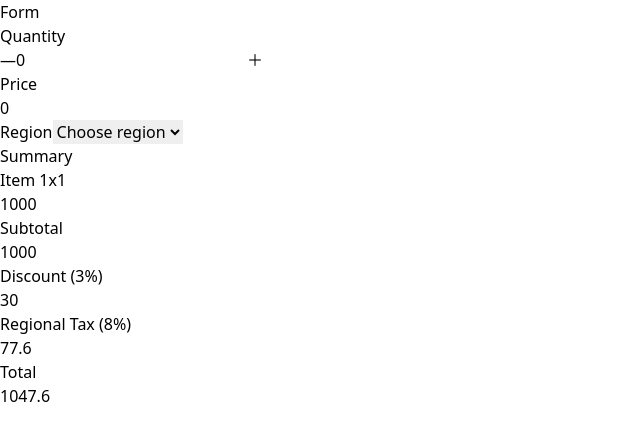
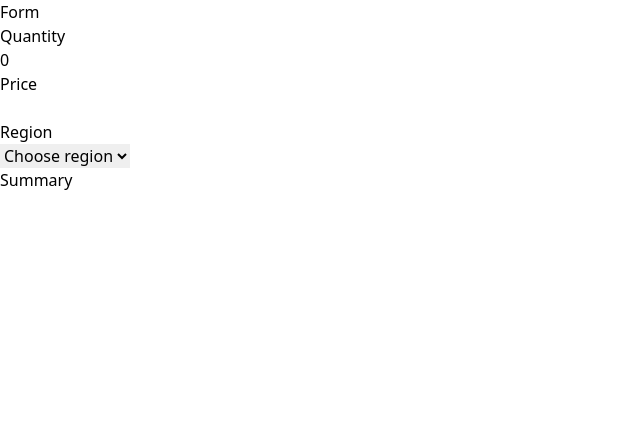
Before and after one commit to bastantebom/retail-calculator, a React (Vite) app: page / in a window 1280 px wide. Shown: the top 440 px of the page, without its empty margins (0-640 px from the left). Built offline with nearby package versions, Linux system fonts and the light colour scheme.

Commit message:
Retail calculator hook

```diff
--- a/index.html
+++ b/index.html
@@ -1,14 +1,12 @@
-<!doctype html>
+<!DOCTYPE html>
 <html lang="en">
   <head>
     <meta charset="UTF-8" />
-    <link rel="icon" type="image/svg+xml" href="/vite.svg" />
     <meta name="viewport" content="width=device-width, initial-scale=1.0" />
-    <title>Vite + React + TS</title>
+    <title>Retail Calculator</title>
   </head>
   <body>
-    <div id="root">
-    </div>
+    <div id="root"></div>
     <script type="module" src="/src/main.tsx"></script>
   </body>
 </html>
--- a/src/RetailCalculator.tsx
+++ b/src/RetailCalculator.tsx
@@ -1,44 +1,29 @@
-import { useState } from "react";
-import { Quantity, ItemPrice, Region } from "./component";
+import { ItemPrice, Quantity, Region, Summary } from "./component";
 import "./css/retail-calculator.css";
-import { Summary } from "./component/Summary";
-import { SummaryDetails } from "./helper";
+import { useRetailCalculator } from "./useRetailCalculator";
 
 function RetailCalculator() {
-  const [price, setPrice] = useState(0);
-  const [code, setCode] = useState("");
-  const handleQuantityChange = (increment: boolean) => {
-    if (increment) console.log("increment");
-    else console.log("decrement");
-  };
-
-  const handlePriceChange = (e: React.FormEvent<HTMLInputElement>) => {
-    setPrice(Number(e.currentTarget.value));
-  };
-
-  const handleRegionChange = (e: React.ChangeEvent<HTMLSelectElement>) => {
-    setCode(e.currentTarget.value);
-  };
-
-  const summary: SummaryDetails = {
-    quantity: 1,
-    amount: 1000,
-    subtotal: 1000,
-    discountRate: "3%",
-    discountedAmount: 30,
-    regionTaxRate: "8%",
-    regionTaxedAmount: 77.6,
-    total: 1047.6,
-  };
-
+  const {
+    data: { summary, price, code, quantity },
+    operations: { handlePriceChange, handleRegionChange, handleQuantityChange },
+  } = useRetailCalculator();
   return (
     <>
       <div>
-        <div className="form p-10">
+        <div className="form p-10 space-y-4">
           <h1 className="text-4xl underline">Form</h1>
-          <Quantity quantity={0} onQuantityChange={handleQuantityChange} />
-          <ItemPrice price={price} onPriceChange={handlePriceChange} />
+          <Quantity
+            quantity={quantity}
+            onQuantityChange={handleQuantityChange}
+          />
+          <ItemPrice
+            price={parseFloat(price)}
+            onPriceChange={handlePriceChange}
+          />
           <Region code={code} onRegionChange={handleRegionChange} />
+          {/* <button onClick={handleCalculate} className="btn p-2 border">
+            Calculate
+          </button> */}
         </div>
 
         <div className="details p-10 border-t-8">
--- a/src/component/ItemPrice.tsx
+++ b/src/component/ItemPrice.tsx
@@ -12,9 +12,11 @@ export const ItemPrice: FC<ItemPriceProps> = ({ price, onPriceChange }) => {
       <div className="flex items-center">
         <input
           name="itemPrice"
-          type="text"
+          type="number"
           value={price}
           onChange={onPriceChange}
+          className="text-center border p-2"
+          step="any"
         />
       </div>
     </div>
--- a/src/component/Quantity.tsx
+++ b/src/component/Quantity.tsx
@@ -2,7 +2,7 @@ import type { FC } from "react";
 
 export type QuantityProps = {
   quantity: number;
-  onQuantityChange: (increment: boolean) => void;
+  onQuantityChange: (e: React.FormEvent<HTMLInputElement>) => void;
 };
 
 export const Quantity: FC<QuantityProps> = ({ quantity, onQuantityChange }) => {
@@ -10,15 +10,19 @@ export const Quantity: FC<QuantityProps> = ({ quantity, onQuantityChange }) => {
     <div>
       <label>Quantity</label>
       <div className="flex items-center">
-        <button onClick={() => onQuantityChange(false)}>&mdash;</button>
+        {/* <button onClick={() => onQuantityChange(false)} className="p-2 border">
+          &mdash;
+        </button> */}
         <input
           name="quantity"
-          className=""
-          type="text"
+          className="text-center border p-2"
+          type="number"
           value={quantity}
-          readOnly
+          onChange={onQuantityChange}
         />
-        <button onClick={() => onQuantityChange(true)}>&#xff0b;</button>
+        {/* <button onClick={() => onQuantityChange(true)} className="p-2 border">
+          &#xff0b;
+        </button> */}
       </div>
     </div>
   );
--- a/src/component/Region.tsx
+++ b/src/component/Region.tsx
@@ -16,9 +16,11 @@ export const Region: FC<RegionProps> = ({ code, onRegionChange }) => {
   return (
     <div>
       <label>Region</label>
-      <select value={code} onChange={onRegionChange}>
-        {regions}
-      </select>
+      <div className="flex">
+        <select value={code} onChange={onRegionChange} className="border p-2">
+          {regions}
+        </select>
+      </div>
     </div>
   );
 };
--- a/src/component/Summary.tsx
+++ b/src/component/Summary.tsx
@@ -2,10 +2,11 @@ import type { FC } from "react";
 import { SummaryDetails } from "../helper";
 
 export type SummaryProps = {
-  summaryDetails: SummaryDetails;
+  summaryDetails: SummaryDetails | null;
 };
 
 export const Summary: FC<SummaryProps> = ({ summaryDetails }) => {
+  if (!summaryDetails) return null;
   return (
     <div>
       <div className="flex item-center">
--- a/src/component/index.ts
+++ b/src/component/index.ts
@@ -1,3 +1,4 @@
+export { Summary } from "./Summary";
 export { Quantity } from "./Quantity";
 export { ItemPrice } from "./ItemPrice";
 export { Region } from "./Region";
--- a/src/helper.ts
+++ b/src/helper.ts
@@ -1,13 +1,13 @@
-type DiscountRate = {
+export type DiscountRate = {
   amount: number;
   rate: number;
 };
 
 export const DiscountRates: Array<DiscountRate> = [
+  { amount: 5000, rate: 0.05 },
+  { amount: 10000, rate: 0.1 },
+  { amount: 7000, rate: 0.07 },
   { amount: 1000, rate: 0.03 },
-  { amount: 5000, rate: 0.05 },
-  { amount: 7000, rate: 0.07 },
-  { amount: 10000, rate: 0.1 },
   { amount: 50000, rate: 0.15 },
 ];
 
@@ -36,3 +36,38 @@ export type SummaryDetails = {
   regionTaxedAmount: number;
   total: number;
 };
+
+const compareAmount = (a: DiscountRate, b: DiscountRate) => {
+  return b.amount - a.amount;
+};
+
+export const handleCalculate = (
+  price: number,
+  quantity: number,
+  code: string
+) => {
+  const amount = quantity * price;
+  const descendingDiscount = DiscountRates.sort(compareAmount);
+
+  const discountRate =
+    descendingDiscount.find((discount) => discount.amount <= amount)?.rate ?? 0;
+
+  const regionalTaxRate =
+    Regions.find((region) => region.code === code)?.taxRate ?? 0;
+  //parseFloat((amount * discountRate).toFixed(2)); can be move to utils
+  const discountedAmount = parseFloat((amount * discountRate).toFixed(2));
+  const regionTaxedAmount = parseFloat((amount * regionalTaxRate).toFixed(2));
+
+  return {
+    quantity,
+    amount,
+    subtotal: amount,
+    discountRate: `${(discountRate * 100).toFixed(2)}%`,
+    discountedAmount,
+    regionTaxRate: `${(regionalTaxRate * 100).toFixed(2)}%`,
+    regionTaxedAmount,
+    total: parseFloat(
+      (amount - discountedAmount + regionTaxedAmount).toFixed(2)
+    ),
+  };
+};
--- /dev/null
+++ b/src/useRetailCalculator.tsx
@@ -0,0 +1,67 @@
+import { useMemo, useState } from "react";
+import { handleCalculate } from "./helper";
+
+export const useRetailCalculator = () => {
+  const [price, setPrice] = useState("");
+  const [code, setCode] = useState<string>("");
+  const [quantity, setQuantity] = useState<number>(0);
+
+  const handleQuantityChange = (e: React.FormEvent<HTMLInputElement>) => {
+    // if (increment) setQuantity(quantity + 1);
+    // else if (quantity > 0) setQuantity(quantity - 1);
+
+    setQuantity(parseInt(e.currentTarget.value));
+  };
+
+  const handlePriceChange = (e: React.FormEvent<HTMLInputElement>) => {
+    setPrice(e.currentTarget.value);
+  };
+
+  const handleRegionChange = (e: React.ChangeEvent<HTMLSelectElement>) => {
+    setCode(e.currentTarget.value);
+  };
+
+  const summary = useMemo(() => {
+    if (!quantity && !price && !code) return null;
+    return handleCalculate(quantity, Number(price), code);
+  }, [quantity, price, code]);
+
+  // will be move into utils
+
+  // const handleCalculate = () => {
+  //   const amount = quantity * parseFloat(price);
+  //   const descendingDiscount = DiscountRates.sort(compareAmount);
+
+  //   const discountRate =
+  //     descendingDiscount.find((discount) => discount.amount <= amount)?.rate ??
+  //     0;
+
+  //   const regionalTaxRate =
+  //     Regions.find((region) => region.code === code)?.taxRate ?? 0;
+  //   //parseFloat((amount * discountRate).toFixed(2)); can be move to utils
+  //   const discountedAmount = parseFloat((amount * discountRate).toFixed(2));
+  //   const regionTaxedAmount = parseFloat((amount * regionalTaxRate).toFixed(2));
+
+  //   return {
+  //     quantity,
+  //     amount,
+  //     subtotal: amount,
+  //     discountRate: `${(discountRate * 100).toFixed(2)}%`,
+  //     discountedAmount,
+  //     regionTaxRate: `${(regionalTaxRate * 100).toFixed(2)}%`,
+  //     regionTaxedAmount,
+  //     total: parseFloat(
+  //       (amount - discountedAmount + regionTaxedAmount).toFixed(2)
+  //     ),
+  //   };
+  // };
+
+  return {
+    data: { summary, price, code, quantity },
+    operations: {
+      handlePriceChange,
+      handleRegionChange,
+      handleQuantityChange,
+    },
+  };
+};
```
Also changed, not shown: .swm/retail-calculator.axz3ijfn.sw.md (added), .swm/swimm.json (added), 1 other file (tests, documents, lock files or other folders).
